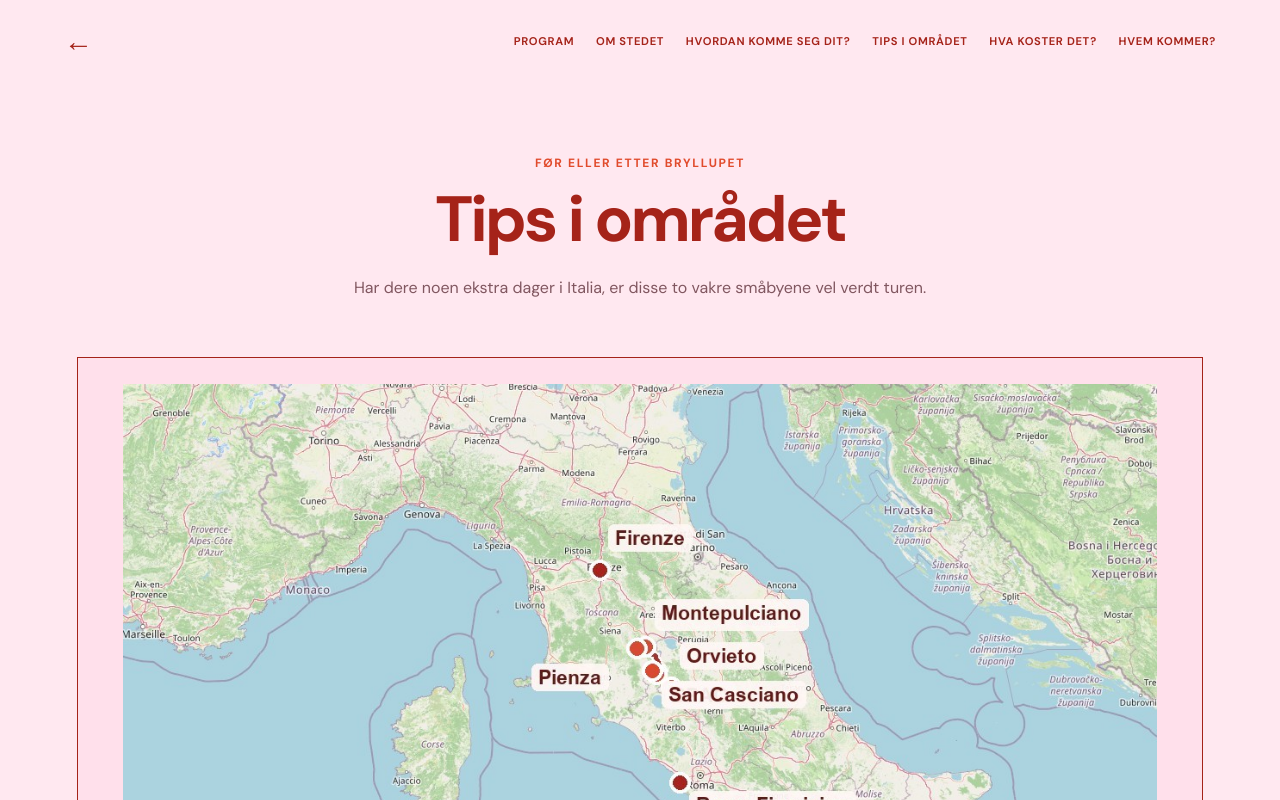
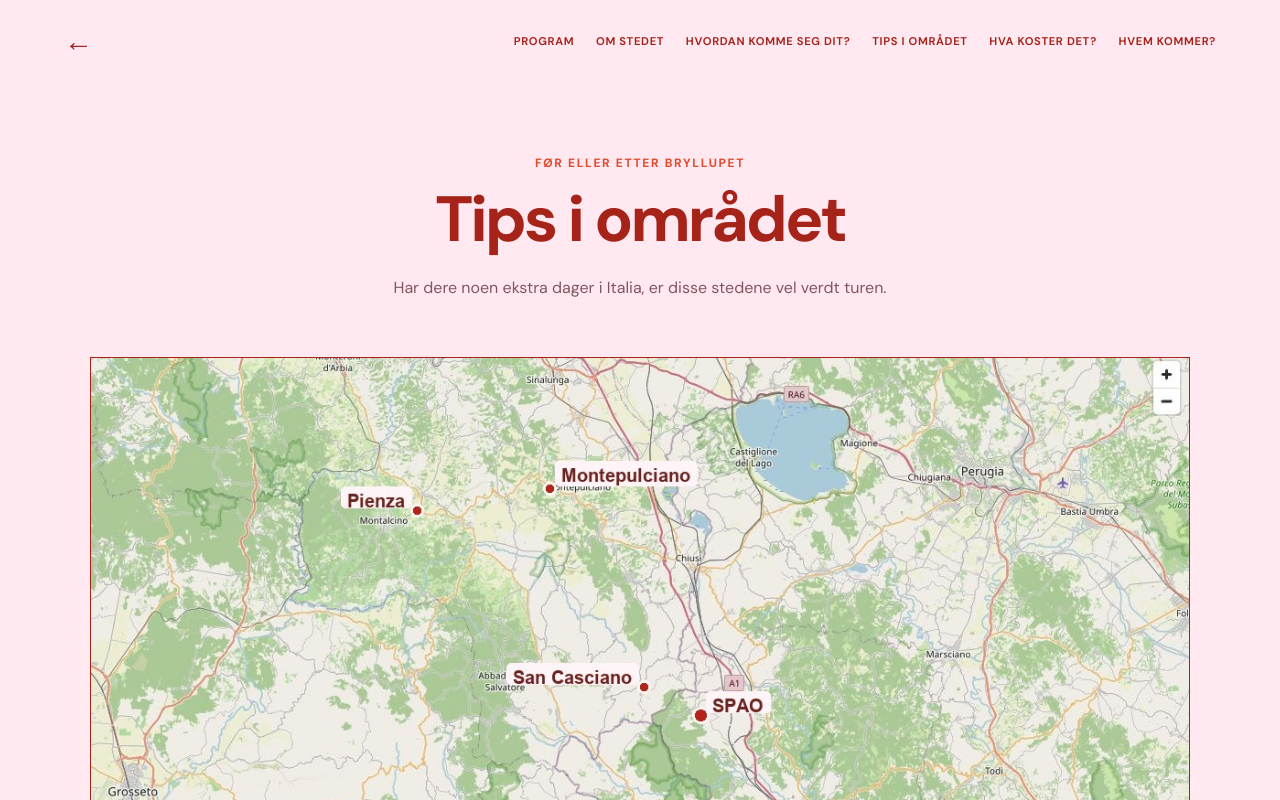
Before and after one commit to martaogmarius/martaogmarius.github.io, a Next.js app: page /tips in a window 1280 px wide. Shown: the top 800 px of the page. Built offline with nearby package versions, Linux system fonts and the light colour scheme.

Commit message:
Use close-up map for nearby tips

```diff
--- a/app/tips/page.tsx
+++ b/app/tips/page.tsx
@@ -9,11 +9,11 @@ export default function TipsPage() {
         <div className="section-heading">
           <p className="kicker">Før eller etter bryllupet</p>
           <h1 className="page-title">Tips i området</h1>
-          <p>Har dere noen ekstra dager i Italia, er disse to vakre småbyene vel verdt turen.</p>
+          <p>Har dere noen ekstra dager i Italia, er disse stedene vel verdt turen.</p>
         </div>
 
         <div className="explore-map">
-          <img src="/area-tips-map.jpg" alt="Kart som viser stedene i forhold til SPAO og flyplassene" />
+          <img src="/area-tips-map.jpg" alt="Nærkart som viser Pienza og Montepulciano i forhold til SPAO" />
         </div>
         <p className="map-credit">Omtrentlige plasseringer og kjøreavstander</p>
 
```
Also changed, not shown: app/globals.css, public/area-tips-map.jpg.
